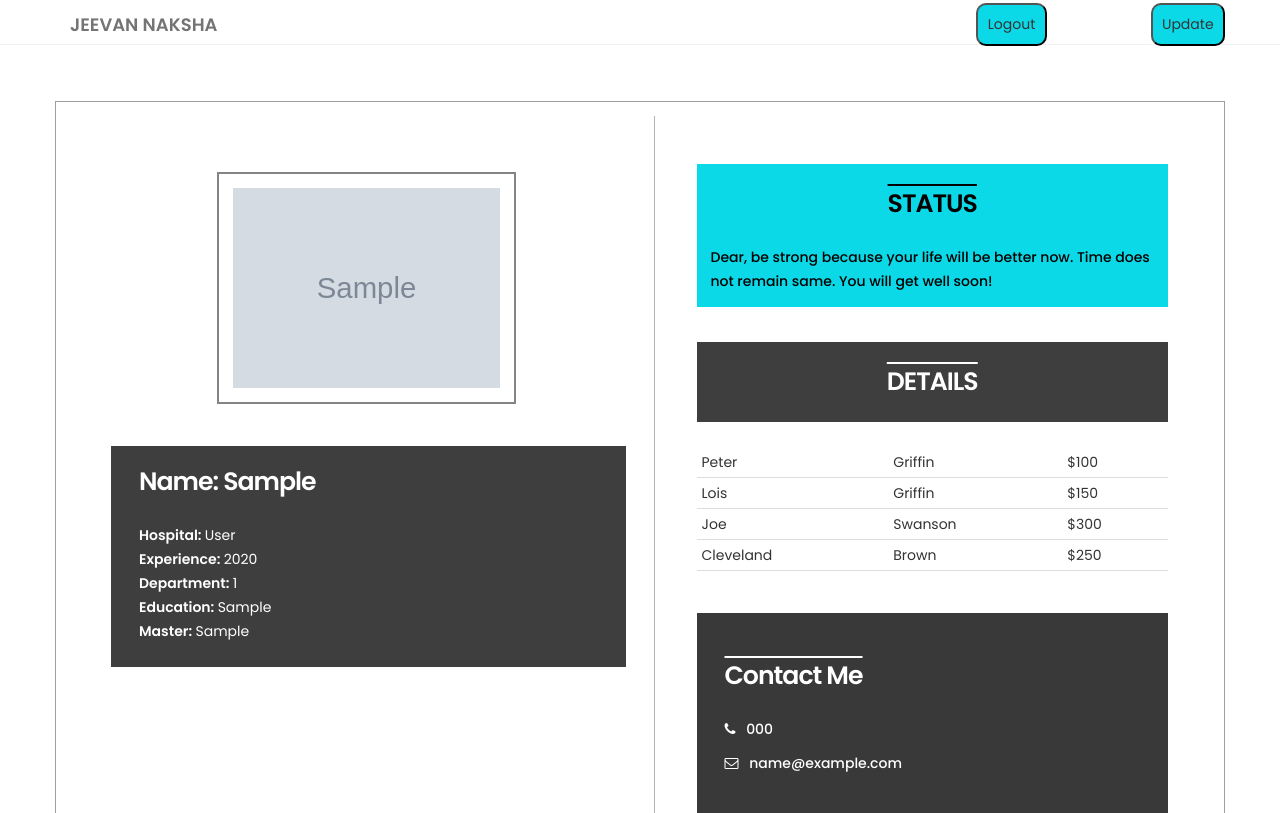
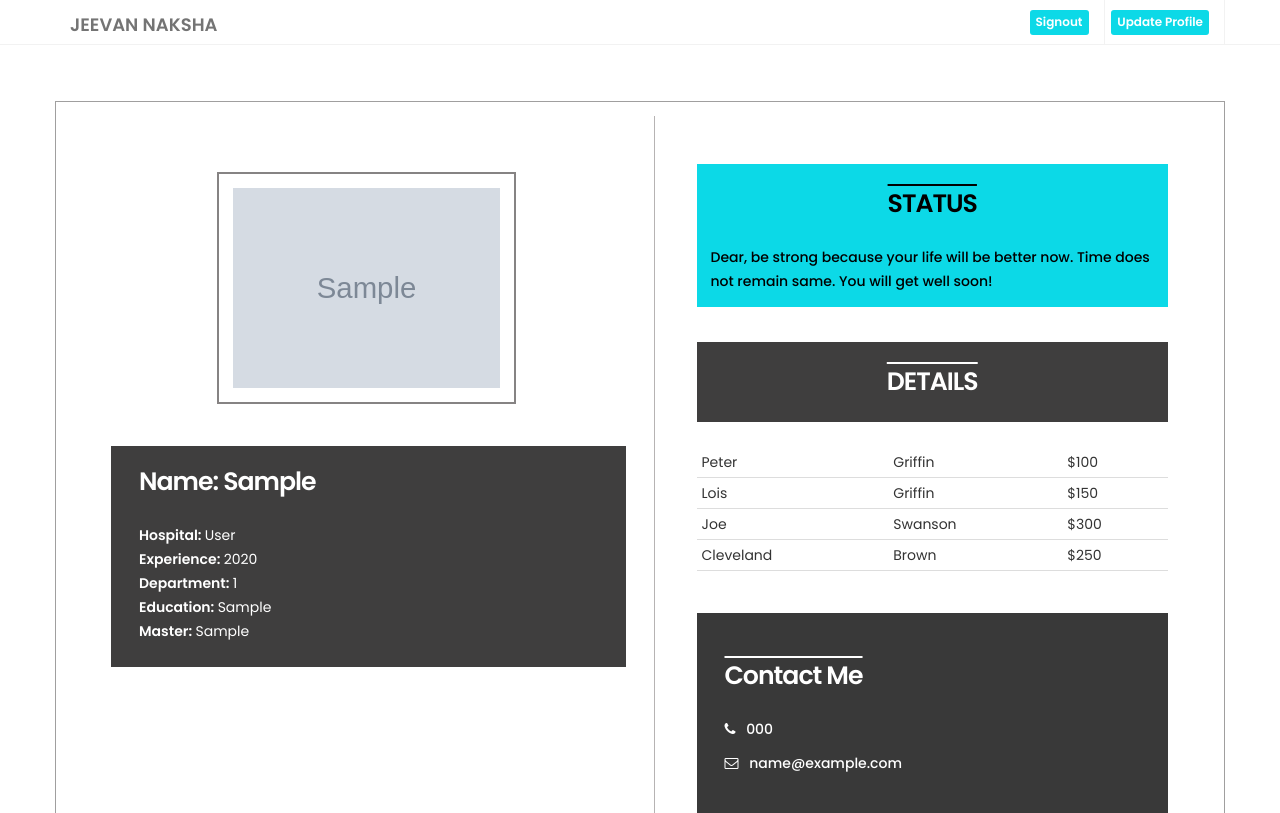
Before and after one commit to WAD-Team-Alpha/Hospital_Review_System, a Django app: page /doctors/1 in a window 1280 px wide. Shown: the top 813 px of the page. Run offline with Django 3.2, Linux system fonts and the light colour scheme; a user stored in the database is signed in; tables that the repository leaves empty hold one stand-in row (values such as "Sample post"); grey boxes marked "Sample" are stand-in pictures; some libraries are stand-ins or nearby versions.

Commit message:
updated profile pages for doctors and hospitals

```diff
--- a/templates/DoctorProfile.html
+++ b/templates/DoctorProfile.html
@@ -28,7 +28,25 @@
     <!-- Review & Ratings CSS -->
     <link rel="stylesheet" href="{% static 'css/docter_review.css' %}" />
   </head>
+  <style>
+    .button{
+      background: #0cd9e7;
+      border-radius: 3px;
+      color: white;
+      font-weight: 600;
+      padding-top: 0px;
+      padding-bottom: 1px;
+      padding-left: 6px;
+      padding-right: 6px;
+      font-size: 12px;
+      line-height: 24px;
 
+    }
+
+    .button:hover {
+      background-color: #2d60ec;
+    }
+  </style>
   <body
     id="top"
     data-spy="scroll"
@@ -51,8 +69,32 @@
           </div>
 
           <div class="col-md-8 col-sm-7 text-align-right">
-            <Button style="padding:.25cm;border-radius: 10px;   margin-right: 100px; margin-top: 3px; background-color:#0cd9e7;" >Logout</Button>
-                           <Button style="padding:.25cm; border-radius: 10px; margin-top: 3px; background-color:#0cd9e7">Update</Button>
+
+            {% if user.username == doctor.Username %}
+              <span style="padding-top: 10px; padding-bottom: 10px;" class="phone-icon">
+
+                <a  href="{% url 'Signout' %}"><span class="button">Signout</span> </a>
+
+
+            </span>
+            <span style="padding-top: 10px; padding-bottom: 10px;" class="phone-icon">
+
+                <a  href="#"><span class="button">Update Profile</span> </a>
+
+
+            </span>
+            {% else %}
+            <span class="email-icon"
+              ><i class="fa fa-phone"></i>
+              <a href="#">999-888-726-1</a></span
+            >
+              <span class="email-icon"
+              ><i class="fa fa-envelope-o"></i>
+              <a href="#">jeevannaksha@WAD8.com</a></span
+            >
+            {% endif %}
+
+
           </div>
         </div>
       </div>
```
Also changed, not shown: mainpage/views.py (+16 -6 lines), templates/hospitalprofile.html (+41 -2 lines), templates/index.html (+5 -5 lines).
